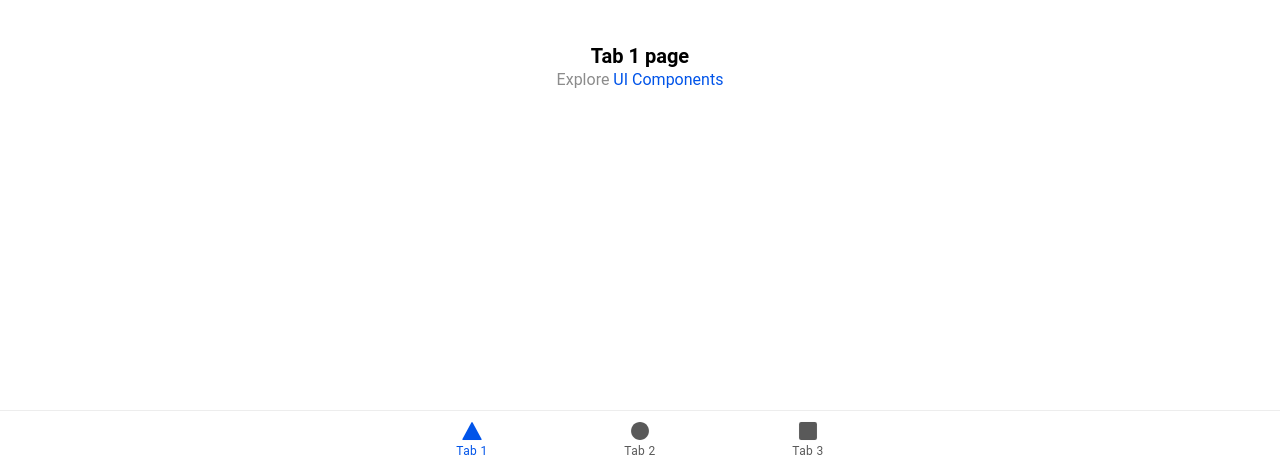
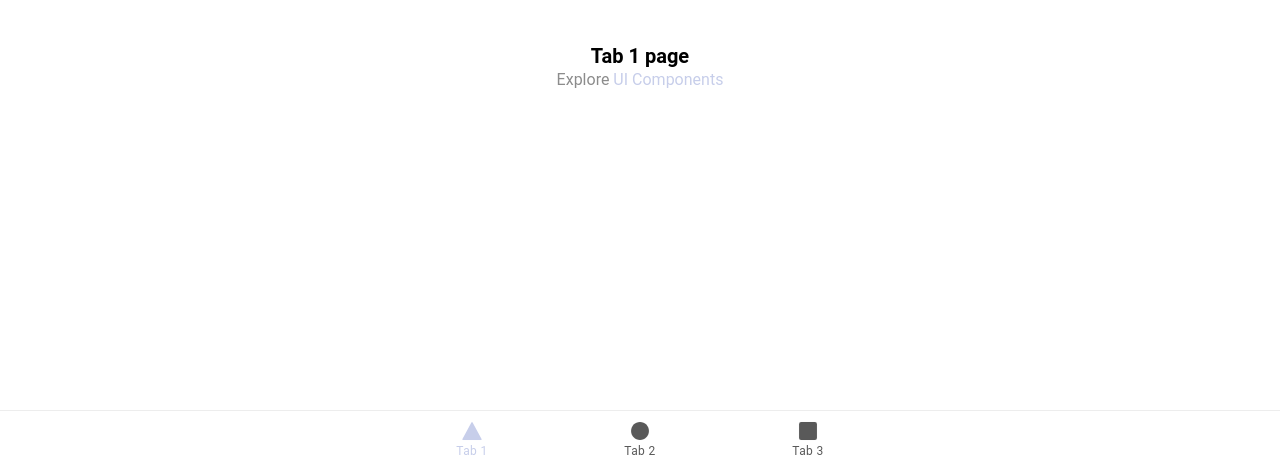
Before and after one commit to SugarFreeChallenge/application-mobile, a React (Vite) app: page /tab1 in a window 1280 px wide. Shown: the part 333-797 px from the top of the page. Built offline with nearby package versions, Linux system fonts and the light colour scheme.

Commit message:
Update theme variables and adjust dark mode imports in App.tsx

```diff
--- a/src/App.tsx
+++ b/src/App.tsx
@@ -39,8 +39,8 @@ import '@ionic/react/css/display.css';
  */
 
 /* import '@ionic/react/css/palettes/dark.always.css'; */
-/* import '@ionic/react/css/palettes/dark.class.css'; */
-import '@ionic/react/css/palettes/dark.system.css';
+import '@ionic/react/css/palettes/dark.class.css';
+// import '@ionic/react/css/palettes/dark.system.css';
 
 /* Theme variables */
 import './theme/variables.css';
--- a/src/theme/variables.css
+++ b/src/theme/variables.css
@@ -1,2 +1,66 @@
 /* For information on how to create your own theme, please see:
 http://ionicframework.com/docs/theming/ */
+:root {
+	--ion-color-primary: #C7CEEA;
+	--ion-color-primary-rgb: 199,206,234;
+	--ion-color-primary-contrast: #000000;
+	--ion-color-primary-contrast-rgb: 0,0,0;
+	--ion-color-primary-shade: #afb5ce;
+	--ion-color-primary-tint: #cdd3ec;
+
+	--ion-color-secondary: #B5EAD7;
+	--ion-color-secondary-rgb: 181,234,215;
+	--ion-color-secondary-contrast: #000000;
+	--ion-color-secondary-contrast-rgb: 0,0,0;
+	--ion-color-secondary-shade: #9fcebd;
+	--ion-color-secondary-tint: #bcecdb;
+
+	--ion-color-tertiary: #FADADD;
+	--ion-color-tertiary-rgb: 250,218,221;
+	--ion-color-tertiary-contrast: #000000;
+	--ion-color-tertiary-contrast-rgb: 0,0,0;
+	--ion-color-tertiary-shade: #dcc0c2;
+	--ion-color-tertiary-tint: #fbdee0;
+
+	--ion-color-success: #C6F5D8;
+	--ion-color-success-rgb: 198,245,216;
+	--ion-color-success-contrast: #000000;
+	--ion-color-success-contrast-rgb: 0,0,0;
+	--ion-color-success-shade: #aed8be;
+	--ion-color-success-tint: #ccf6dc;
+
+	--ion-color-warning: #FFF3B0;
+	--ion-color-warning-rgb: 255,243,176;
+	--ion-color-warning-contrast: #000000;
+	--ion-color-warning-contrast-rgb: 0,0,0;
+	--ion-color-warning-shade: #e0d69b;
+	--ion-color-warning-tint: #fff4b8;
+
+	--ion-color-danger: #F8B7B7;
+	--ion-color-danger-rgb: 248,183,183;
+	--ion-color-danger-contrast: #000000;
+	--ion-color-danger-contrast-rgb: 0,0,0;
+	--ion-color-danger-shade: #daa1a1;
+	--ion-color-danger-tint: #f9bebe;
+
+	--ion-color-light: #F4F5F8;
+	--ion-color-light-rgb: 244,245,248;
+	--ion-color-light-contrast: #000000;
+	--ion-color-light-contrast-rgb: 0,0,0;
+	--ion-color-light-shade: #d7d8da;
+	--ion-color-light-tint: #f5f6f9;
+
+	--ion-color-medium: #BFC8E6;
+	--ion-color-medium-rgb: 191,200,230;
+	--ion-color-medium-contrast: #000000;
+	--ion-color-medium-contrast-rgb: 0,0,0;
+	--ion-color-medium-shade: #a8b0ca;
+	--ion-color-medium-tint: #c5cee9;
+
+	--ion-color-dark: #7C8BA3;
+	--ion-color-dark-rgb: 124,139,163;
+	--ion-color-dark-contrast: #000000;
+	--ion-color-dark-contrast-rgb: 0,0,0;
+	--ion-color-dark-shade: #6d7a8f;
+	--ion-color-dark-tint: #8997ac;
+}
```
